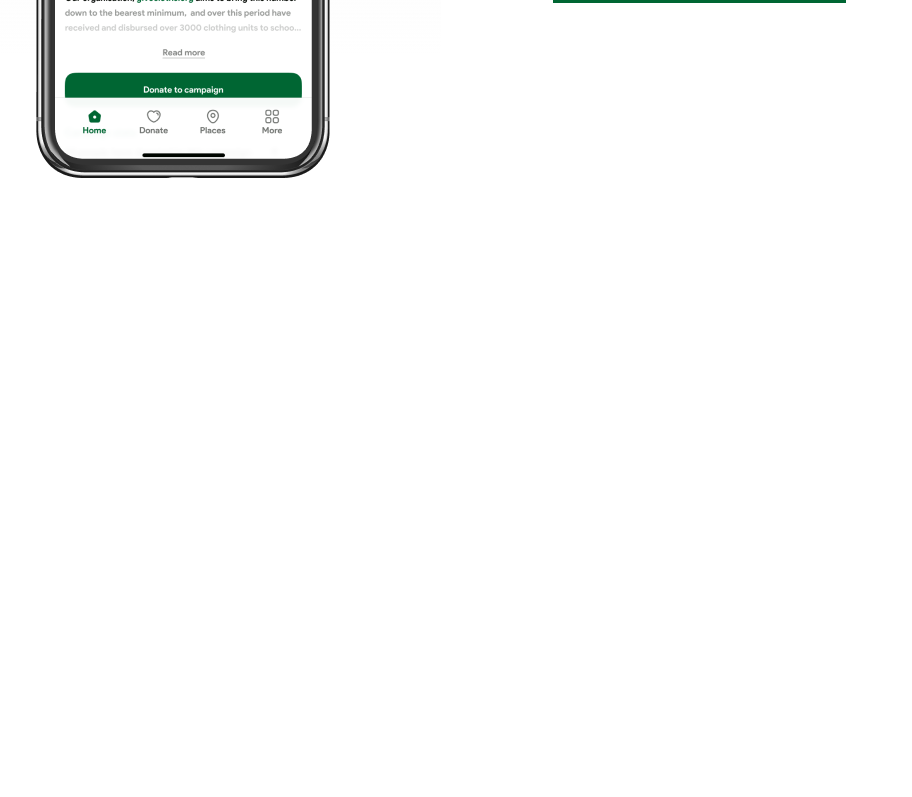
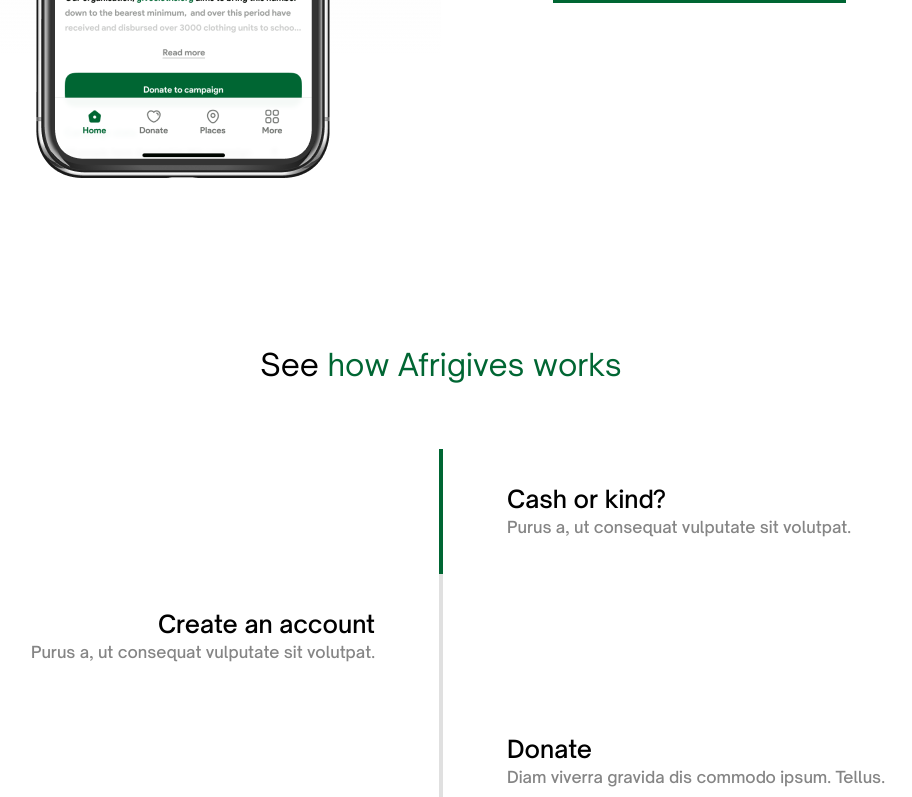
Before and after one commit to a11rew/afrigives-web, a Next.js app: page / in a window 1280 px wide. Shown: the part 3362-4159 px from the top of the page, without its empty margins (199-1111 px from the left). Before the commit the page ends 3546 px from the top, so only its background shows below. Built offline with nearby package versions, Linux system fonts and the light colour scheme.

Commit message:
Add How It Works section

```diff
--- /dev/null
+++ b/src/components/Landing/HowItWorks.tsx
@@ -0,0 +1,55 @@
+import React, { useState } from "react";
+
+const HowItWorks = () => {
+  const [active, setActive] = useState<1 | 2 | 3 | 4>(1);
+
+  return (
+    <div>
+      <h3 className="mb-16 text-[1.9rem] leading-[39.58px] text-center">
+        See <span className="text-[#006633]">how Afrigives works</span>
+      </h3>
+      <div className="flex h-[500px] justify-center">
+        <div className="grid grid-rows-4">
+          <div className="flex flex-col justify-center row-span-1 row-start-2 text-right">
+            <h1 className="text-2xl font-medium">Create an account</h1>
+            <p className="font-medium opacity-[48%]">
+              Purus a, ut consequat vulputate sit volutpat.
+            </p>
+          </div>
+          <div className="flex flex-col justify-center row-span-1 row-start-4 text-right">
+            <h1 className="text-2xl font-medium">Find a cause</h1>
+            <p className="font-medium opacity-[48%]">
+              Diam viverra gravida dis commodo ipsum. Tellus.
+            </p>
+          </div>
+        </div>
+        <div className="grid grid-rows-4 bg-[#E0E0E0] w-1 mx-16">
+          {[...Array(4)].map((_, idx) => (
+            <div
+              key={idx}
+              className={`row-start-${idx} row-span-1 ${
+                active === idx && "bg-[#006633]"
+              }`}
+            />
+          ))}
+        </div>
+        <div className="grid grid-rows-4">
+          <div className="flex flex-col justify-center row-span-1 row-start-1">
+            <h1 className="text-2xl font-medium">Cash or kind?</h1>
+            <p className="font-medium opacity-[48%]">
+              Purus a, ut consequat vulputate sit volutpat.
+            </p>
+          </div>
+          <div className="flex flex-col justify-center row-span-1 row-start-3">
+            <h1 className="text-2xl font-medium">Donate</h1>
+            <p className="font-medium opacity-[48%]">
+              Diam viverra gravida dis commodo ipsum. Tellus.
+            </p>
+          </div>
+        </div>
+      </div>
+    </div>
+  );
+};
+
+export default HowItWorks;
--- a/src/pages/index.tsx
+++ b/src/pages/index.tsx
@@ -1,9 +1,10 @@
 import type { NextPage } from "next";
 import Head from "next/head";
+
 import CallToAction from "../components/Landing/CallToAction";
 import FeaturedOn from "../components/Landing/FeaturedOn";
-
 import Hero from "../components/Landing/Hero";
+import HowItWorks from "../components/Landing/HowItWorks";
 import ImageCarousel from "../components/Landing/ImageCarousel";
 
 const Home: NextPage = () => {
@@ -32,6 +33,10 @@
       <div className="mt-[362px]">
         <CallToAction />
       </div>
+
+      <div className="mt-[289px]">
+        <HowItWorks />
+      </div>
     </div>
   );
 };
```
